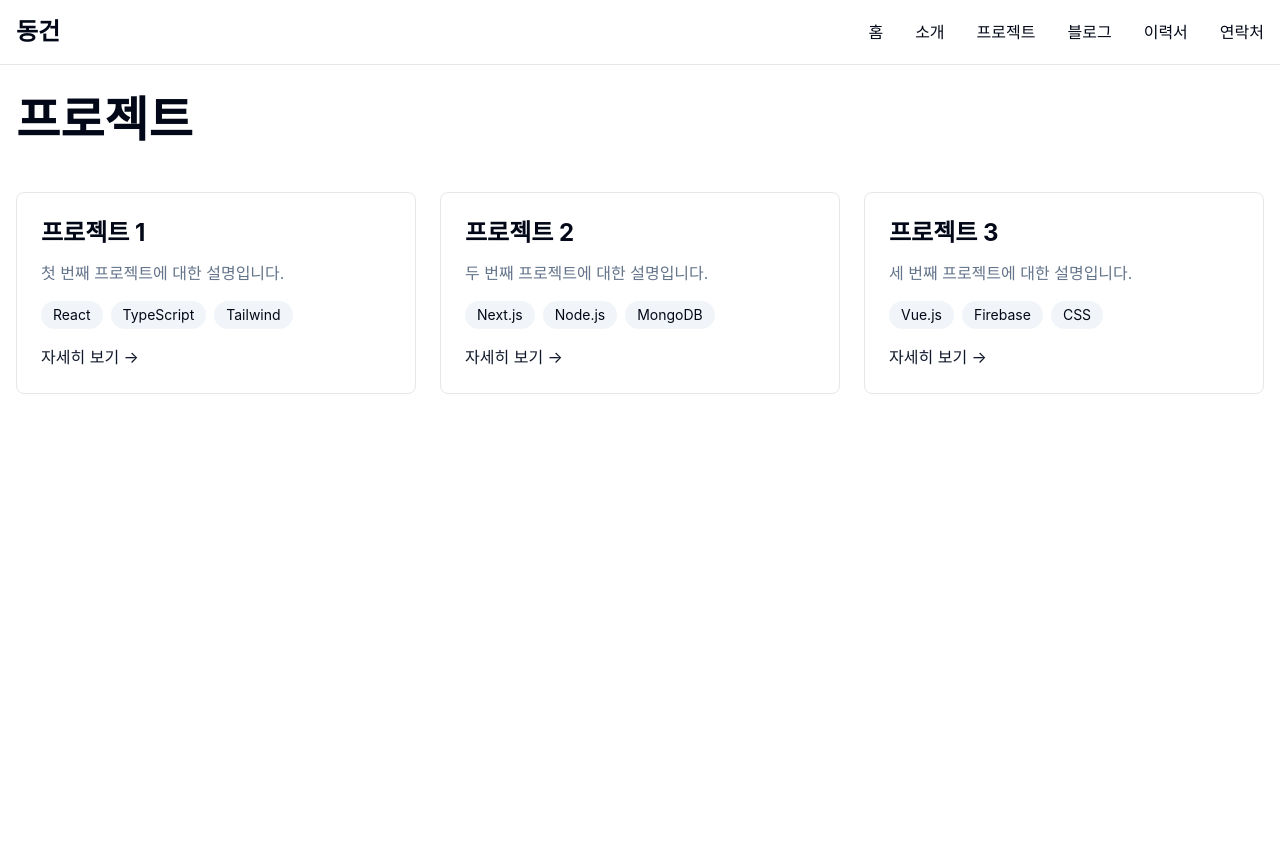
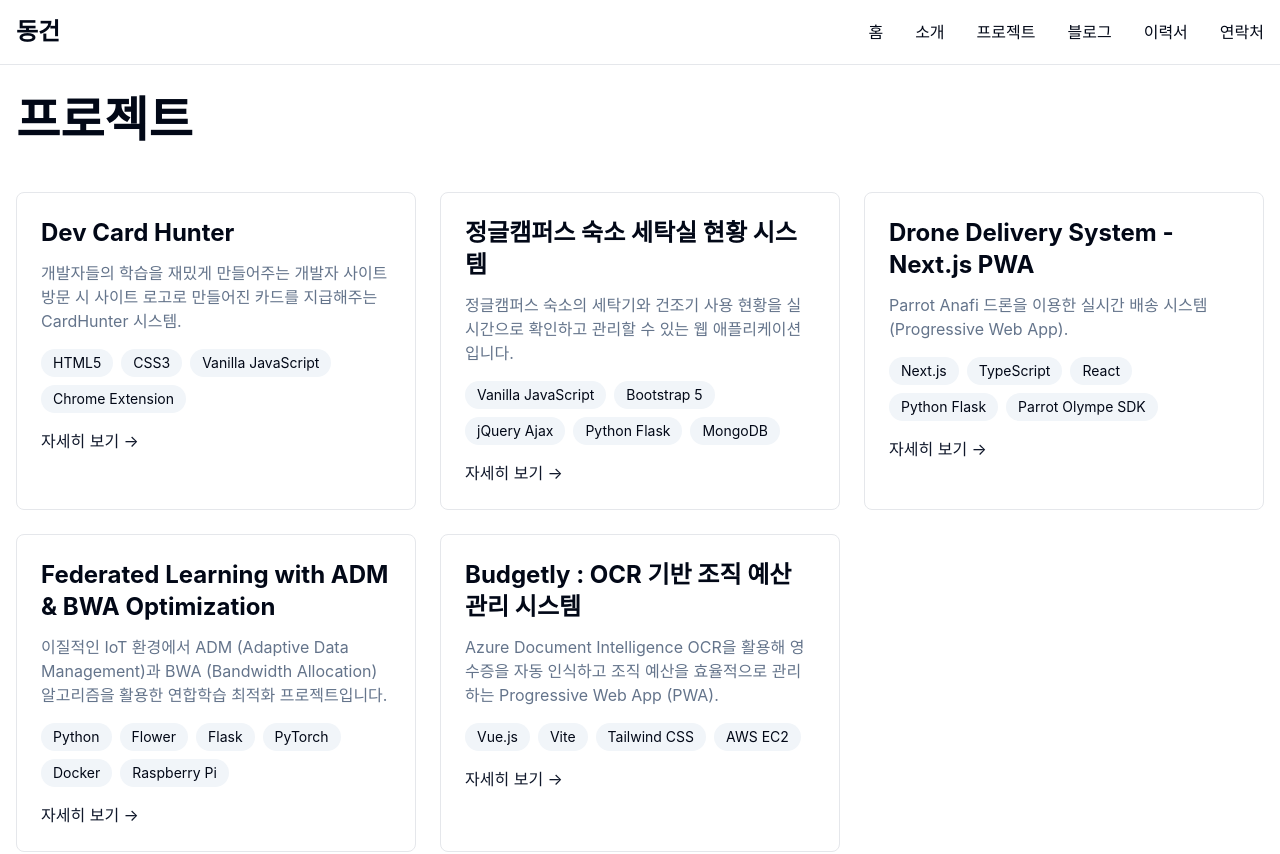
Before and after one commit to nangman-infra/Donggeon-home, a Next.js app: page /Donggeon-home/projects in a window 1280 px wide. Shown: the top 854 px of the page. Built offline with nearby package versions, Linux system fonts and the light colour scheme; a web font is replaced by a local one.

Commit message:
fix project details

```diff
--- a/app/projects/page.tsx
+++ b/app/projects/page.tsx
@@ -5,24 +5,38 @@ import { motion } from "framer-motion";
 const projects = [
   {
     id: 1,
-    title: "프로젝트 1",
-    description: "첫 번째 프로젝트에 대한 설명입니다.",
-    tags: ["React", "TypeScript", "Tailwind"],
-    link: "#",
+    title: "Dev Card Hunter",
+    description: "개발자들의 학습을 재밌게 만들어주는 개발자 사이트 방문 시 사이트 로고로 만들어진 카드를 지급해주는 CardHunter 시스템.",
+    tags: ["HTML5", "CSS3", "Vanilla JavaScript", "Chrome Extension"],
+    link: "https://github.com/2025-Kraftonweek2-401-7/frontEnd",
   },
   {
     id: 2,
-    title: "프로젝트 2",
-    description: "두 번째 프로젝트에 대한 설명입니다.",
-    tags: ["Next.js", "Node.js", "MongoDB"],
-    link: "#",
+    title: "정글캠퍼스 숙소 세탁실 현황 시스템",
+    description: "정글캠퍼스 숙소의 세탁기와 건조기 사용 현황을 실시간으로 확인하고 관리할 수 있는 웹 애플리케이션입니다.",
+    tags: ["Vanilla JavaScript", "Bootstrap 5", "jQuery Ajax", "Python Flask", "MongoDB"],
+    link: "https://github.com/2025-Krafton-401-6/Only_My_Web",
   },
   {
     id: 3,
-    title: "프로젝트 3",
-    description: "세 번째 프로젝트에 대한 설명입니다.",
-    tags: ["Vue.js", "Firebase", "CSS"],
-    link: "#",
+    title: "Drone Delivery System - Next.js PWA",
+    description: "Parrot Anafi 드론을 이용한 실시간 배송 시스템 (Progressive Web App).",
+    tags: ["Next.js", "TypeScript", "React", "Python Flask", "Parrot Olympe SDK"],
+    link: "https://github.com/DroneDelivery2/Embedded_PJ",
+  },
+  {
+    id: 4,
+    title: "Federated Learning with ADM & BWA Optimization",
+    description: "이질적인 IoT 환경에서 ADM (Adaptive Data Management)과 BWA (Bandwidth Allocation) 알고리즘을 활용한 연합학습 최적화 프로젝트입니다.",
+    tags: ["Python", "Flower", "Flask", "PyTorch", "Docker", "Raspberry Pi"],
+    link: "https://github.com/Hanbat-IoT/Lab2",
+  },
+  {
+    id: 5,
+    title: "Budgetly : OCR 기반 조직 예산 관리 시스템",
+    description: "Azure Document Intelligence OCR을 활용해 영수증을 자동 인식하고 조직 예산을 효율적으로 관리하는 Progressive Web App (PWA).",
+    tags: ["Vue.js", "Vite", "Tailwind CSS", "AWS EC2"],
+    link: "https://github.com/HBNU-SWUNIV/ossw-competition25-yee",
   },
 ];
 
--- a/app/resume/page.tsx
+++ b/app/resume/page.tsx
@@ -55,7 +55,7 @@ export default function ResumePage() {
             <div>
               <h3 className="font-bold mb-2">Frontend</h3>
               <div className="flex flex-wrap gap-2">
-                {["Next.js", "TypeScript", "Tailwind CSS", "HTML/CSS", "Vanilla JS"].map((skill) => (
+                {["Next.js", "TypeScript", "Tailwind CSS", "HTML/CSS", "Vanilla JavaScript"].map((skill) => (
                   <span key={skill} className="px-4 py-2 bg-secondary rounded-lg">
                     {skill}
                   </span>
```
